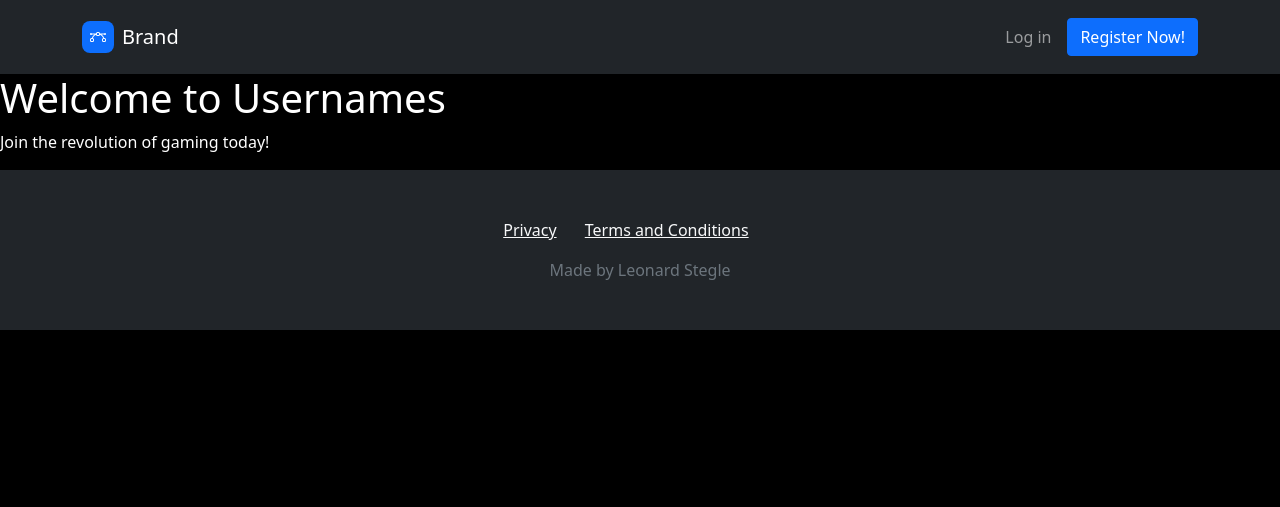
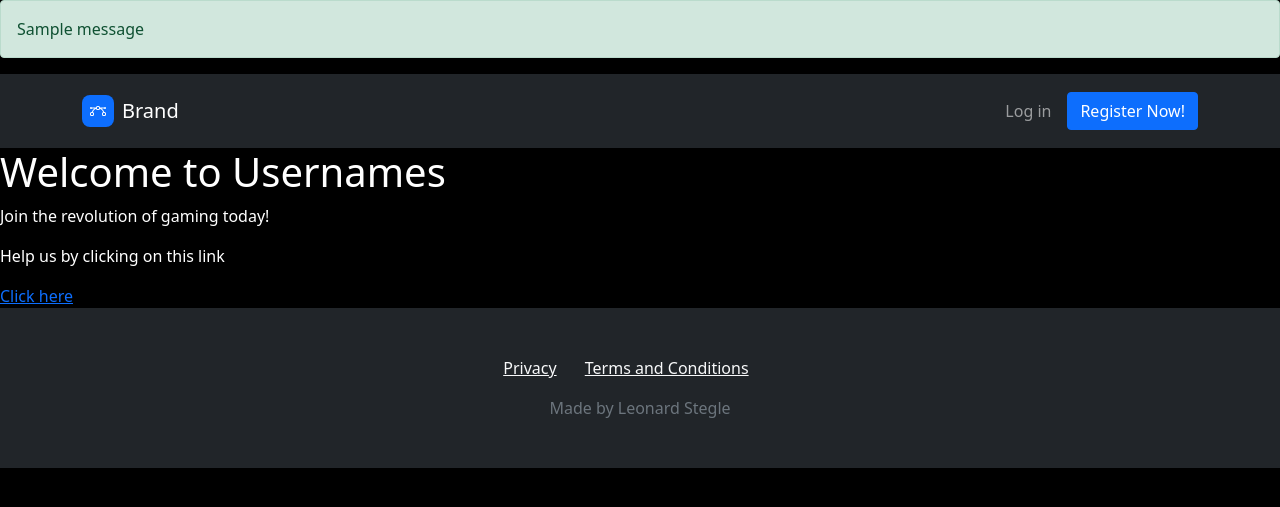
Before and after one commit to L-S-2020/usernames, a Django app: page / in a window 1280 px wide. Shown: the top 507 px of the page. Run offline with Django 3.2, Linux system fonts and the light colour scheme; one stand-in notice (Sample message) is shown; some libraries are stand-ins or nearby versions.

Commit message:
add messages

```diff
--- a/gaming/templates/gaming/header.html
+++ b/gaming/templates/gaming/header.html
@@ -28,6 +28,7 @@
 </head>
 
 <body style="color: rgb(255,255,255);background: rgb(0,0,0);">
+    {% include 'messages.html' %}
     <nav class="navbar navbar-dark navbar-expand-md bg-dark py-3">
         <div class="container"><a class="navbar-brand d-flex align-items-center" href="/"><span class="bs-icon-sm bs-icon-rounded bs-icon-primary d-flex justify-content-center align-items-center me-2 bs-icon"><svg xmlns="http://www.w3.org/2000/svg" width="1em" height="1em" fill="currentColor" viewBox="0 0 16 16" class="bi bi-bezier">
                         <path fill-rule="evenodd" d="M0 10.5A1.5 1.5 0 0 1 1.5 9h1A1.5 1.5 0 0 1 4 10.5v1A1.5 1.5 0 0 1 2.5 13h-1A1.5 1.5 0 0 1 0 11.5v-1zm1.5-.5a.5.5 0 0 0-.5.5v1a.5.5 0 0 0 .5.5h1a.5.5 0 0 0 .5-.5v-1a.5.5 0 0 0-.5-.5h-1zm10.5.5A1.5 1.5 0 0 1 13.5 9h1a1.5 1.5 0 0 1 1.5 1.5v1a1.5 1.5 0 0 1-1.5 1.5h-1a1.5 1.5 0 0 1-1.5-1.5v-1zm1.5-.5a.5.5 0 0 0-.5.5v1a.5.5 0 0 0 .5.5h1a.5.5 0 0 0 .5-.5v-1a.5.5 0 0 0-.5-.5h-1zM6 4.5A1.5 1.5 0 0 1 7.5 3h1A1.5 1.5 0 0 1 10 4.5v1A1.5 1.5 0 0 1 8.5 7h-1A1.5 1.5 0 0 1 6 5.5v-1zM7.5 4a.5.5 0 0 0-.5.5v1a.5.5 0 0 0 .5.5h1a.5.5 0 0 0 .5-.5v-1a.5.5 0 0 0-.5-.5h-1z"></path>
--- a/gaming/templates/gaming/main.html
+++ b/gaming/templates/gaming/main.html
@@ -14,6 +14,8 @@
 <body style="color: var(--bs-blue);background: rgb(0,0,0);">
     <h1>Welcome to Usernames</h1>
     <p>Join the revolution of gaming today!</p>
+    <p>Help us by clicking on this link</p>
+    <a href="http://adfoc.us/76826984946942">Click here</a>
 </body>
 {% endblock %}
 </html>
--- /dev/null
+++ b/gaming/templates/messages.html
@@ -0,0 +1,7 @@
+{% for message in messages %}
+<div class="container-fluid p-0">
+  <div class="alert {{ message.tags }} alert-dismissible" role="alert" >
+    {{ message }}
+  </div>
+</div>
+{% endfor %}
--- a/gaming/views.py
+++ b/gaming/views.py
@@ -68,10 +68,13 @@ def signup(request):
             login(request, user)
             messages.success(request, "User Account successfully created!")
             return redirect('edit_profile')
+        else:
+            for msg in form.error_messages:
+                messages.error(request, f"{msg}: {form.error_messages[msg]}")
+                print(msg)
         messages.error(request, "Error: User Account could not be created!")
     form = SignUpForm()
     return render(request=request, template_name='gaming/signup.html', context={"register_form": form})
-
 
 def login_request(request):
     # This is the view for the login page. It is checking if the request method is POST, if it is, it
```
Also changed, not shown: usernames/settings.py (+10 -1 lines), db.sqlite3.
